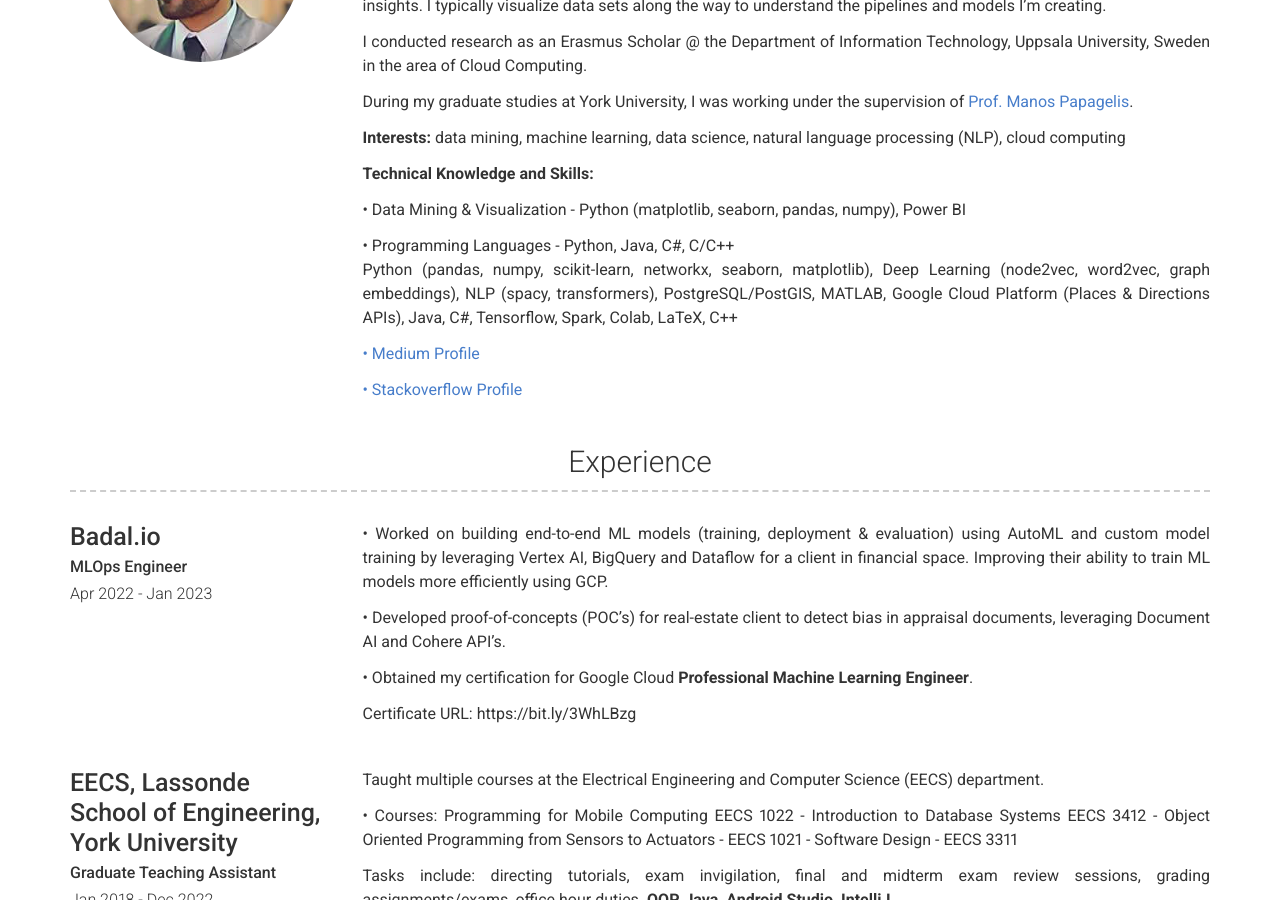
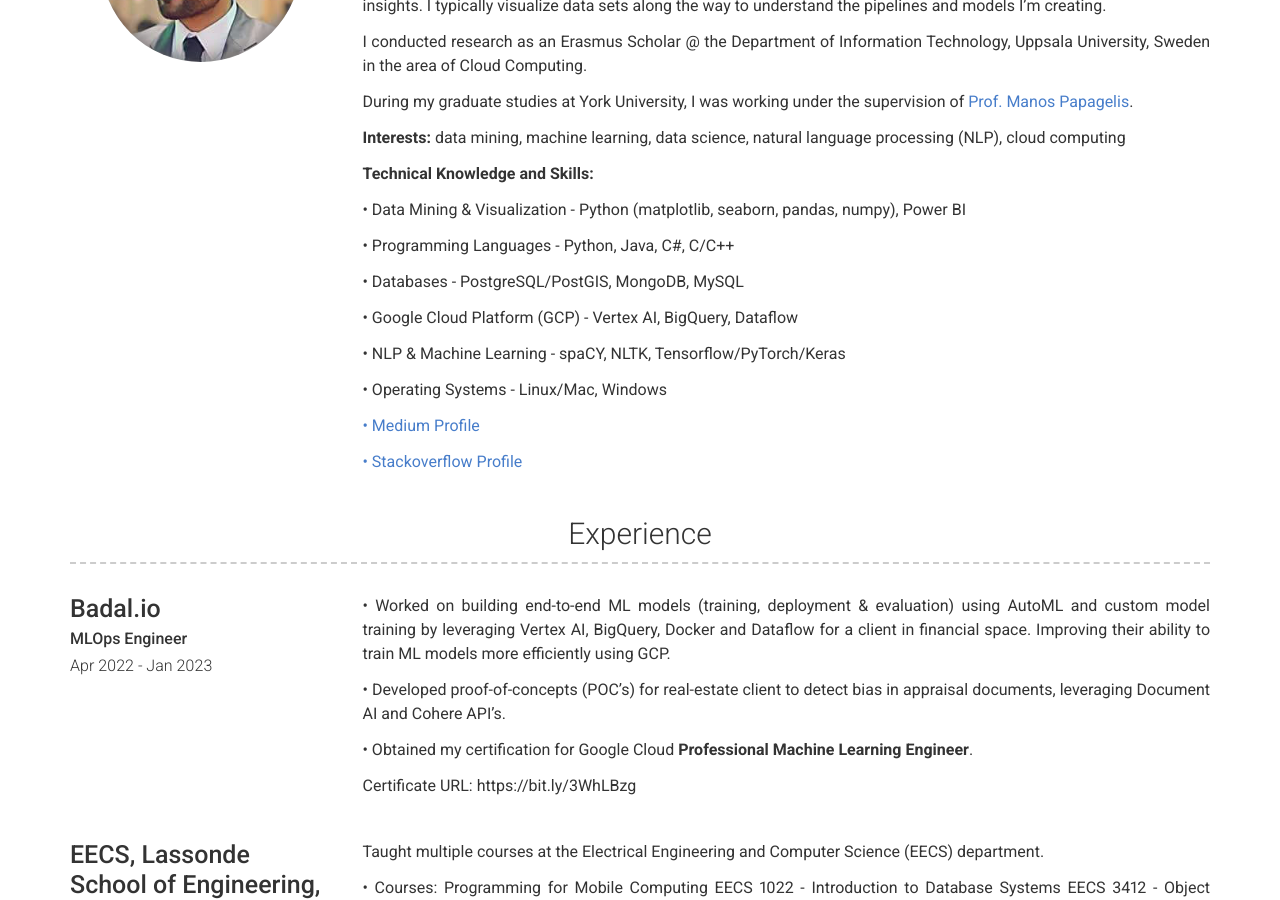
Before and after one commit to saimmehmood/saimmehmood.github.io, a Jekyll site: the page built from index.md, in a window 1280 px wide and 900 px high, scrolled down 427 px. Built offline with Jekyll 4.4.1, drawn with Linux system fonts in a browser that asks for light colours; nearby versions of some CDN libraries.

Commit message:
13/02/2023 8:32pm

```diff
--- a/_config.yml
+++ b/_config.yml
@@ -45,10 +45,17 @@
 
     **Technical Knowledge and Skills:**
 
-    • Data Mining & Visualization  -  Python (matplotlib, seaborn, pandas, numpy), Power BI
+    • Data Mining & Visualization - Python (matplotlib, seaborn, pandas, numpy), Power BI
 
-    • Programming Languages  -  Python, Java, C#, C/C++
-    Python (pandas, numpy, scikit-learn, networkx, seaborn, matplotlib), Deep Learning (node2vec, word2vec, graph embeddings), NLP (spacy, transformers), PostgreSQL/PostGIS, MATLAB, Google Cloud Platform (Places & Directions APIs), Java, C#, Tensorflow, Spark, Colab, LaTeX, C++
+    • Programming Languages - Python, Java, C#, C/C++
+
+    • Databases - PostgreSQL/PostGIS, MongoDB, MySQL
+
+    • Google Cloud Platform (GCP) - Vertex AI, BigQuery, Dataflow
+
+    • NLP & Machine Learning - spaCY, NLTK, Tensorflow/PyTorch/Keras
+
+    • Operating Systems - Linux/Mac, Windows
 
     [• Medium Profile](https://saim-mehmood-gul.medium.com/)
 
--- a/_data/experience.yml
+++ b/_data/experience.yml
@@ -6,7 +6,7 @@
 
   description: | # this will include new lines to allow paragraphs
 
-    • Worked on building end-to-end ML models (training, deployment & evaluation) using AutoML and custom model training by leveraging Vertex AI, BigQuery and Dataflow for a client in financial space. Improving their ability to train ML models more efficiently using GCP.
+    • Worked on building end-to-end ML models (training, deployment & evaluation) using AutoML and custom model training by leveraging Vertex AI, BigQuery, Docker and Dataflow for a client in financial space. Improving their ability to train ML models more efficiently using GCP.
 
     • Developed proof-of-concepts (POC’s) for real-estate client to detect bias in appraisal documents, leveraging Document AI and Cohere API’s.
 
```
